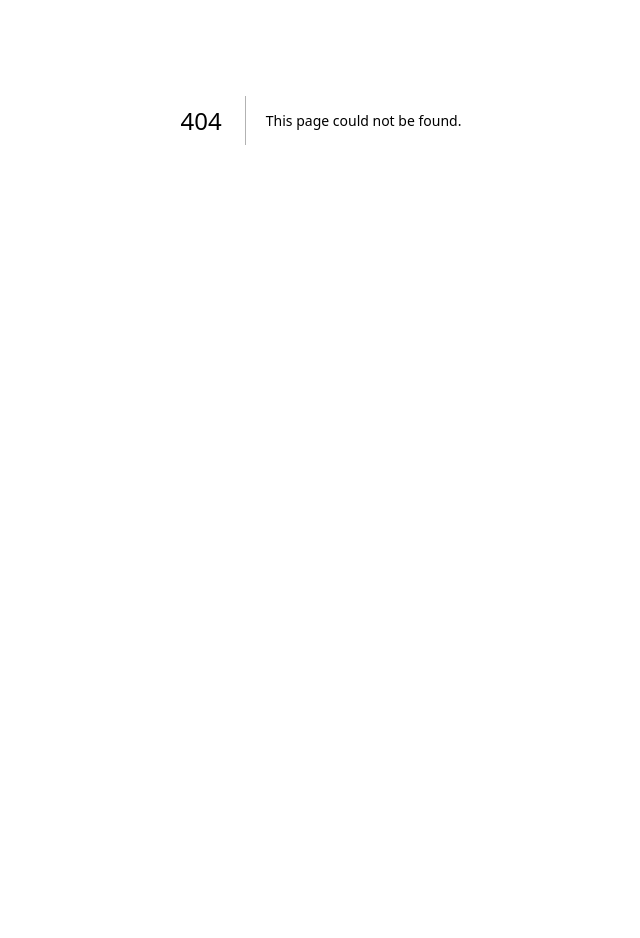
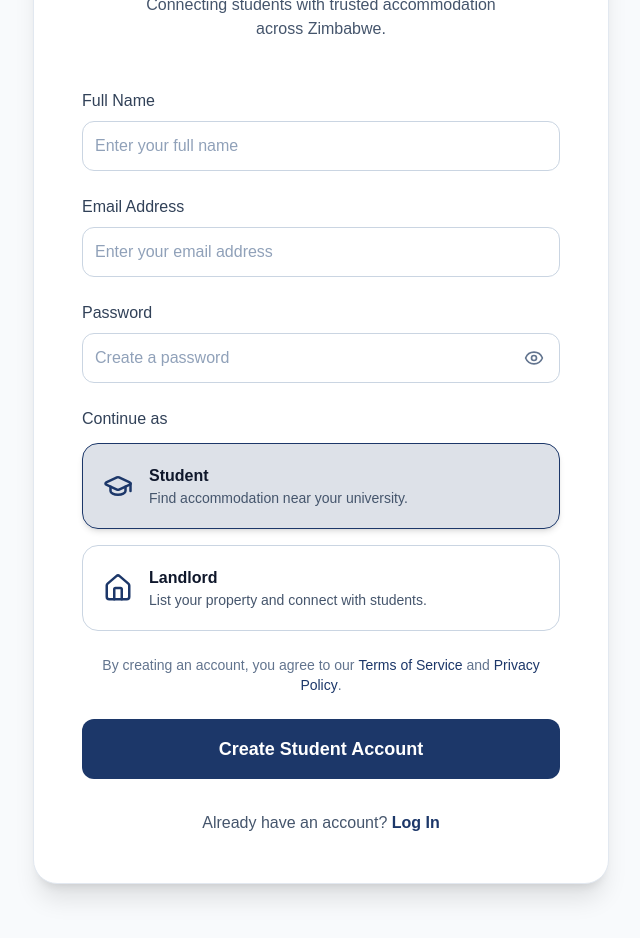
Before and after one commit to AdonijahManyange/musha-link, a Next.js app: page /auth/signup in a window 1280 px wide. Before the commit this address had no page. Shown: the part 280-1218 px from the top of the page, without its empty margins (319-959 px from the left). Before the commit the page ends 800 px from the top, so only its background shows below. Built offline with nearby package versions, Linux system fonts and the light colour scheme.

Commit message:
Implement user registration with Prisma and Supabase

```diff
--- /dev/null
+++ b/app/api/register/route.ts
@@ -0,0 +1,60 @@
+import { NextResponse } from "next/server";
+import { prisma } from "@/lib/prisma";
+import { hashPassword } from "@/lib/hash";
+
+export async function POST(request: Request) {
+  try {
+    const { name, email, password, role } = await request.json();
+
+    if (!name || !email || !password || !role) {
+      return NextResponse.json(
+        { error: "All fields are required." },
+        { status: 400 }
+      );
+    }
+
+    const existingUser = await prisma.user.findUnique({
+      where: {
+        email,
+      },
+    });
+
+    if (existingUser) {
+      return NextResponse.json(
+        { error: "Email already exists." },
+        { status: 409 }
+      );
+    }
+
+    const hashedPassword = await hashPassword(password);
+
+    await prisma.user.create({
+      data: {
+        name,
+        email,
+        password: hashedPassword,
+        role,
+      },
+    });
+
+    return NextResponse.json(
+      {
+        message: "Account created successfully.",
+      },
+      {
+        status: 201,
+      }
+    );
+  } catch (error) {
+    console.error(error);
+
+    return NextResponse.json(
+      {
+        error: "Something went wrong.",
+      },
+      {
+        status: 500,
+      }
+    );
+  }
+}
--- /dev/null
+++ b/app/auth/signup/page.tsx
@@ -0,0 +1,249 @@
+"use client";
+
+import { useState } from "react";
+import { useRouter } from "next/navigation";
+import Link from "next/link";
+import Image from "next/image";
+import {
+  GraduationCap,
+  House,
+  Eye,
+  EyeOff,
+} from "lucide-react";
+
+export default function SignupPage() {
+  const router = useRouter();
+
+  const [role, setRole] = useState<"STUDENT" | "LANDLORD">("STUDENT");
+  const [showPassword, setShowPassword] = useState(false);
+
+  const [name, setName] = useState("");
+  const [email, setEmail] = useState("");
+  const [password, setPassword] = useState("");
+  const [loading, setLoading] = useState(false);
+
+  async function handleSubmit(
+    e: React.FormEvent<HTMLFormElement>
+  ) {
+    e.preventDefault();
+
+    setLoading(true);
+
+    try {
+      const response = await fetch("/api/register", {
+        method: "POST",
+        headers: {
+          "Content-Type": "application/json",
+        },
+        body: JSON.stringify({
+          name,
+          email,
+          password,
+          role,
+        }),
+      });
+
+      const data = await response.json();
+
+      if (!response.ok) {
+        alert(data.error);
+        return;
+      }
+
+      alert("Account created successfully!");
+
+      router.push("/auth/login");
+    } catch (error) {
+      console.error(error);
+      alert("Something went wrong.");
+    } finally {
+      setLoading(false);
+    }
+  }
+
+  return (
+    <main className="flex min-h-screen items-center justify-center bg-slate-50 px-6 py-16">
+      <div className="w-full max-w-xl rounded-3xl border border-slate-200 bg-white p-12 shadow-xl">
+
+        <Image
+          src="/images/MushaLink Logo.png"
+          alt="MushaLink"
+          width={220}
+          height={70}
+          className="mx-auto h-20 w-auto"
+        />
+
+        <div className="mb-12 mt-8 text-center">
+          <h2 className="text-3xl font-bold text-slate-900">
+            Create your account
+          </h2>
+
+          <p className="mt-3 text-slate-600">
+            Connecting students with trusted accommodation
+            <br />
+            across Zimbabwe.
+          </p>
+        </div>
+
+        <form
+          onSubmit={handleSubmit}
+          className="space-y-6"
+        >
+
+          <div>
+            <label className="mb-2 block font-medium text-slate-700">
+              Full Name
+            </label>
+
+            <input
+              type="text"
+              value={name}
+              onChange={(e) => setName(e.target.value)}
+              placeholder="Enter your full name"
+              className="w-full rounded-xl border border-slate-300 p-3 text-slate-900 placeholder:text-slate-400 outline-none transition focus:border-brand-blue focus:ring-2 focus:ring-brand-blue/20"
+            />
+          </div>
+
+          <div>
+            <label className="mb-2 block font-medium text-slate-700">
+              Email Address
+            </label>
+
+            <input
+              type="email"
+              value={email}
+              onChange={(e) => setEmail(e.target.value)}
+              placeholder="Enter your email address"
+              className="w-full rounded-xl border border-slate-300 p-3 text-slate-900 placeholder:text-slate-400 outline-none transition focus:border-brand-blue focus:ring-2 focus:ring-brand-blue/20"
+            />
+          </div>
+
+          <div>
+            <label className="mb-2 block font-medium text-slate-700">
+              Password
+            </label>
+
+            <div className="relative">
+              <input
+                type={showPassword ? "text" : "password"}
+                value={password}
+                onChange={(e) => setPassword(e.target.value)}
+                placeholder="Create a password"
+                className="w-full rounded-xl border border-slate-300 p-3 text-slate-900 placeholder:text-slate-400 outline-none transition focus:border-brand-blue focus:ring-2 focus:ring-brand-blue/20"></input>
+
+              <button
+                type="button"
+                onClick={() => setShowPassword(!showPassword)}
+                className="absolute right-4 top-1/2 -translate-y-1/2 text-slate-500 hover:text-slate-700"
+              >
+                {showPassword ? (
+                  <EyeOff size={20} />
+                ) : (
+                  <Eye size={20} />
+                )}
+              </button>
+            </div>
+          </div>
+
+          <div>
+            <label className="mb-3 block font-medium text-slate-700">
+              Continue as
+            </label>
+
+            <div className="grid gap-4">
+                              <button
+                type="button"
+                onClick={() => setRole("STUDENT")}
+                className={`rounded-2xl border p-5 text-left transition-all duration-200 ${
+                  role === "STUDENT"
+                    ? "border-brand-blue bg-brand-blue/15 shadow-md"
+                    : "border-slate-300 hover:border-brand-blue hover:shadow-sm"
+                }`}
+              >
+                <div className="flex items-center gap-4">
+                  <GraduationCap
+                    size={30}
+                    className="text-brand-blue"
+                  />
+
+                  <div>
+                    <h3 className="font-semibold text-slate-900">
+                      Student
+                    </h3>
+
+                    <p className="text-sm text-slate-600">
+                      Find accommodation near your university.
+                    </p>
+                  </div>
+                </div>
+              </button>
+
+              <button
+                type="button"
+                onClick={() => setRole("LANDLORD")}
+                className={`rounded-2xl border p-5 text-left transition-all duration-200 ${
+                  role === "LANDLORD"
+                    ? "border-brand-blue bg-brand-blue/15 shadow-md"
+                    : "border-slate-300 hover:border-brand-blue hover:shadow-sm"
+                }`}
+              >
+                <div className="flex items-center gap-4">
+                  <House
+                    size={30}
+                    className="text-brand-blue"
+                  />
+
+                  <div>
+                    <h3 className="font-semibold text-slate-900">
+                      Landlord
+                    </h3>
+
+                    <p className="text-sm text-slate-600">
+                      List your property and connect with students.
+                    </p>
+                  </div>
+                </div>
+              </button>
+
+            </div>
+          </div>
+
+          <p className="text-center text-sm text-slate-500">
+            By creating an account, you agree to our{" "}
+            <span className="font-medium text-brand-blue">
+              Terms of Service
+            </span>{" "}
+            and{" "}
+            <span className="font-medium text-brand-blue">
+              Privacy Policy
+            </span>.
+          </p>
+
+          <button
+            type="submit"
+            disabled={loading}
+            className="w-full rounded-xl bg-brand-blue py-4 text-lg font-semibold text-white transition hover:bg-brand-blue-dark disabled:cursor-not-allowed disabled:opacity-70"
+          >
+            {loading
+              ? "Creating Account..."
+              : role === "STUDENT"
+              ? "Create Student Account"
+              : "Create Landlord Account"}
+          </button>
+
+        </form>
+
+        <p className="mt-8 text-center text-slate-600">
+          Already have an account?{" "}
+          <Link
+            href="/auth/login"
+            className="font-semibold text-brand-blue hover:underline"
+          >
+            Log In
+          </Link>
+        </p>
+
+      </div>
+    </main>
+  );
+}
--- /dev/null
+++ b/lib/hash.ts
@@ -0,0 +1,5 @@
+import bcrypt from "bcrypt";
+
+export async function hashPassword(password: string) {
+  return bcrypt.hash(password, 10);
+}
--- /dev/null
+++ b/lib/prisma.ts
@@ -0,0 +1,13 @@
+import { PrismaClient } from "@/generated/prisma";
+
+const globalForPrisma = globalThis as unknown as {
+  prisma: PrismaClient | undefined;
+};
+
+export const prisma =
+  globalForPrisma.prisma ??
+  new PrismaClient();
+
+if (process.env.NODE_ENV !== "production") {
+  globalForPrisma.prisma = prisma;
+}
--- a/package.json
+++ b/package.json
@@ -10,14 +10,17 @@
   },
   "dependencies": {
     "@prisma/client": "^6.19.3",
+    "bcrypt": "^6.0.0",
     "lucide-react": "^1.25.0",
     "next": "16.2.10",
+    "next-auth": "^4.24.15",
     "prisma": "^6.19.3",
     "react": "19.2.4",
     "react-dom": "19.2.4"
   },
   "devDependencies": {
     "@tailwindcss/postcss": "^4",
+    "@types/bcrypt": "^6.0.0",
     "@types/node": "^20",
     "@types/react": "^19",
     "@types/react-dom": "^19",
```
Also changed, not shown: app/api/auth/[...nextauth]/route.ts (added), app/auth/login/page.tsx (added), 1 other file (tests, documents, lock files or other folders).
